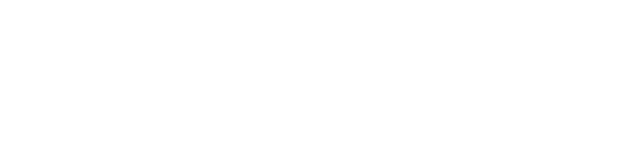
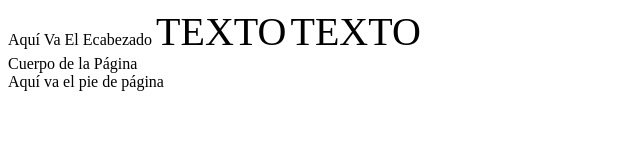
Before and after one commit to JAntonioCG/Practica1Aplicaciones, a plain HTML site: page index.html in a window 1280 px wide. Shown: the whole page, without its empty margins (0-640 px from the left). Drawn offline with Linux system fonts and the light colour scheme.

Commit message:
Agregamos css

```diff
--- /dev/null
+++ b/css/index.css
@@ -0,0 +1,19 @@
+span {
+    /* Por etiqueta */
+}
+
+#principal {
+    /* Por identificador */
+}
+
+.nombreClase {
+    /* Por nombre de clase */
+}
+
+.nombreClase, .nombreClase2 {
+    /* Aplica a diferentes elementos separados por coma */
+}
+
+body > header > span {
+    font-size: 40px;
+}
--- a/index.html
+++ b/index.html
@@ -1,11 +1,22 @@
 <!DOCTYPE html>
 <html lang="en">
 <head>
-    <meta charset="UTF-8">
-    <meta name="viewport" content="width=device-width, initial-scale=1.0">
-    <title>Práctica 1 - Github</title>
+  <meta charset="UTF-8">
+  <meta name="viewport" content="width=device-width, initial-scale=1.0">
+  <title>Práctica 1 - Github</title>
+	<link rel="stylesheet" href="./css/index.css">
 </head>
 <body>
-
+    <header>
+			Aquí Va El Ecabezado
+			<span>TEXTO</span>
+			<span>TEXTO</span>
+		</header>
+		<main>
+			Cuerpo de la Página
+		</main>
+		<footer>
+			Aquí va el pie de página
+		</footer>
 </body>
 </html>
```
